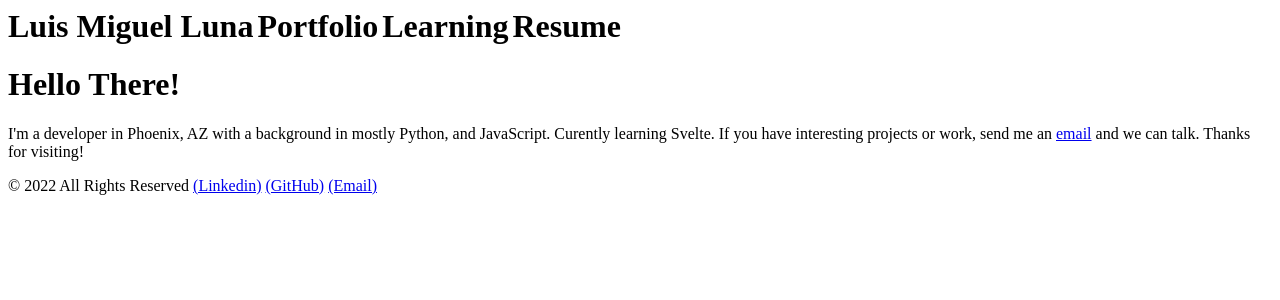
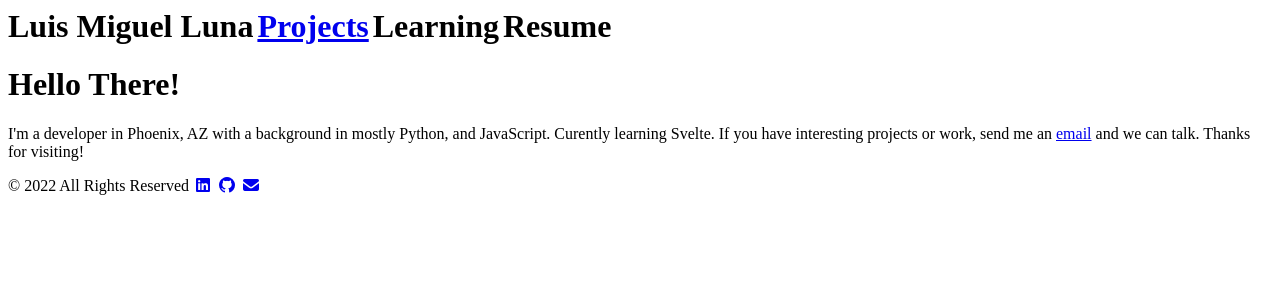
Before and after one commit to LML013/lml-main, a SvelteKit app: page / in a window 1280 px wide. Shown: the top 300 px of the page. Built offline with nearby package versions, Linux system fonts and the light colour scheme.

Commit message:
Project & Font Awesome
Changed Portfolio route to projects, feels better. Added Font Awesome to have logos on the footer. Was surprisingly easy.

```diff
--- a/package.json
+++ b/package.json
@@ -27,5 +27,8 @@
 		"typescript": "^4.9.3",
 		"vite": "^4.0.0"
 	},
-	"type": "module"
+	"type": "module",
+	"dependencies": {
+		"@fortawesome/fontawesome-free": "^6.2.1"
+	}
 }
--- a/src/routes/Footer.svelte
+++ b/src/routes/Footer.svelte
@@ -1,6 +1,6 @@
 <footer>
 	© 2022 All Rights Reserved
-	<a href="https://www.linkedin.com/in/luismiguelluna/">(Linkedin)</a>
-	<a href="https://github.com/LML013">(GitHub)</a>
-	<a href="mailto:luismiguelluna@gmail.com">(Email)</a>
+	<a href="https://www.linkedin.com/in/luismiguelluna/"><i class="fa-brands fa-linkedin"></i></a>
+	<a href="https://github.com/LML013"><i class="fa-brands fa-github"></i></a>
+	<a href="mailto:luismiguelluna@gmail.com"><i class="fa-solid fa-envelope"></i></a>
 </footer>
--- a/src/routes/Header.svelte
+++ b/src/routes/Header.svelte
@@ -1,10 +1,16 @@
 <header>
 	<h1>Luis Miguel Luna</h1>
-    <h1>Portfolio</h1>
-    <h1>Learning</h1>
-    <h1>Resume</h1>
+	<h1><a href="/projects">Projects</a></h1>
+	<h1>Learning</h1>
+	<h1>Resume</h1>
 </header>
 
+<svelte:head>
+    <link href="./../node_modules/@fortawesome/fontawesome-free/css/all.min.css" rel="stylesheet">
+</svelte:head>
+
 <style>
-    h1 {display: inline}
+	h1 {
+		display: inline;
+	}
 </style>
```
Also changed, not shown: src/routes/projects/+error.svelte (renamed from src/routes/portfolio/+error.svelte), src/routes/projects/+page.server.ts (renamed from src/routes/portfolio/+page.server.ts), src/routes/projects/+page.svelte (renamed from src/routes/portfolio/+page.svelte), src/routes/projects/Project.svelte (renamed from src/routes/portfolio/Project.svelte), 1 other file (tests, documents, lock files or other folders).
